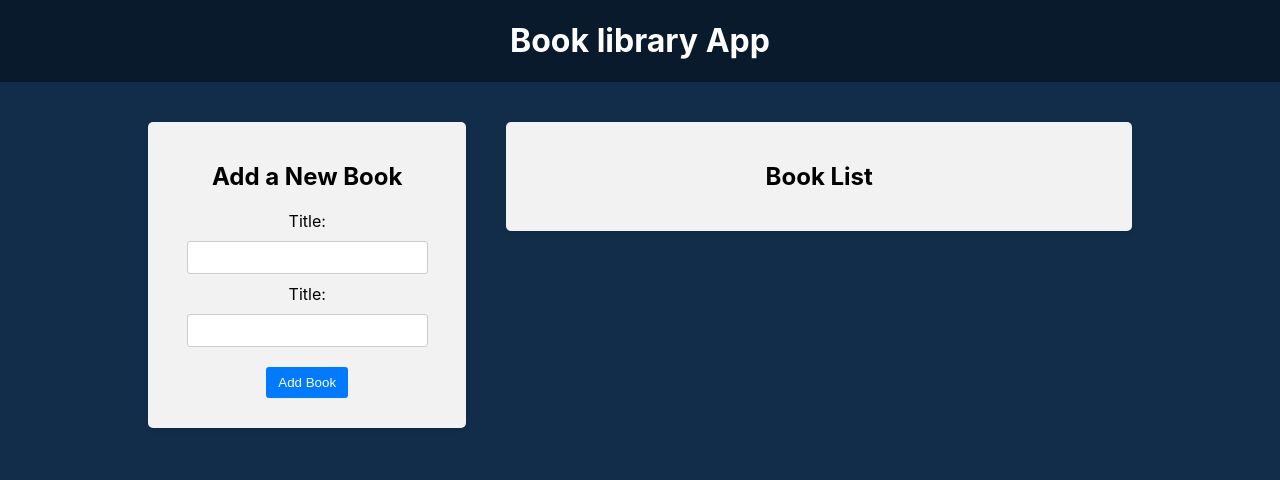
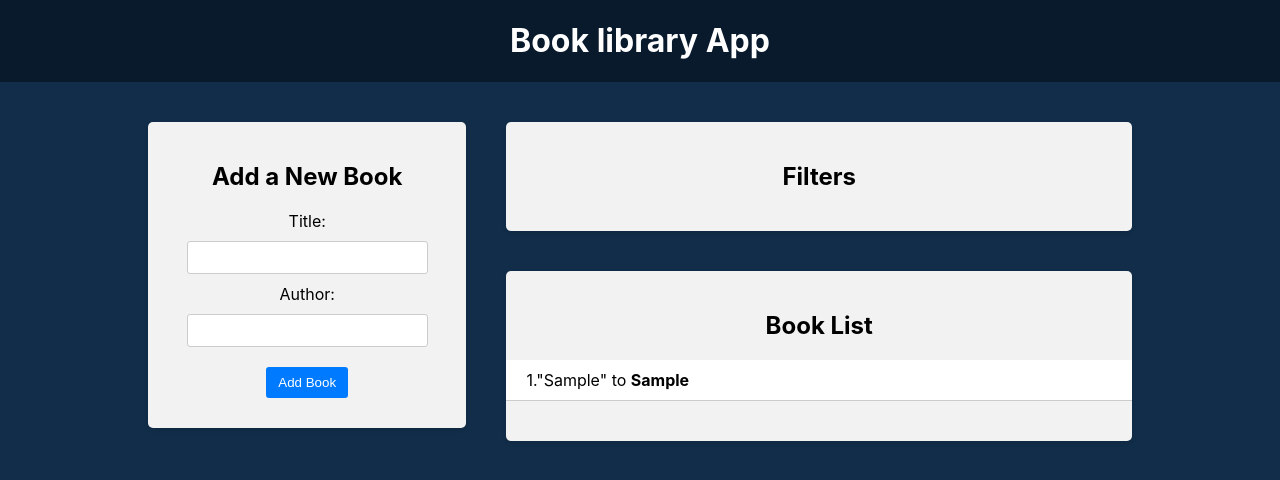
Before and after one commit to Lomkaaa/30-react-redux, a React (Create React App) app in the folder frontend/: page / in a window 1280 px wide. Both pictures are taken after typing "Sample", "Sample" into the empty fields and a click on the button "Add Book". Shown: the top 480 px of the page. Built offline with nearby package versions, Linux system fonts and the light colour scheme.

Commit message:
добавил функционал добавления книг через изСелект и изСпатсп

```diff
--- a/frontend/package.json
+++ b/frontend/package.json
@@ -3,11 +3,13 @@
   "version": "0.1.0",
   "private": true,
   "dependencies": {
+    "@reduxjs/toolkit": "^2.3.0",
     "@testing-library/jest-dom": "^5.17.0",
     "@testing-library/react": "^13.4.0",
     "@testing-library/user-event": "^13.5.0",
     "react": "^18.3.1",
     "react-dom": "^18.3.1",
+    "react-redux": "^9.1.2",
     "react-scripts": "5.0.1",
     "web-vitals": "^2.1.4"
   },
--- a/frontend/src/App.js
+++ b/frontend/src/App.js
@@ -14,7 +14,7 @@
                     <BookForm />
                 </div>
                 <div className="app-right-column">
-                    {/* <Filter /> */}
+                    <Filter />
                     <BookList />
                 </div>
             </main>
--- a/frontend/src/components/BookForm/BookForm.js
+++ b/frontend/src/components/BookForm/BookForm.js
@@ -1,15 +1,21 @@
 import { useState } from "react";
+import { useDispatch } from "react-redux";
+import { addBook } from "../../redux/books/actionCreators";
 import "./BookForm.css";
 
 export const BookForm = () => {
     const [title, setTitle] = useState("");
     const [author, setAuthor] = useState("");
+    const dispatch = useDispatch();
 
     const handleSubmit = (e) => {
         e.preventDefault();
         if (title && author.length > 0) {
-            //dispatch action
-
+            const book = {
+                title: title,
+                author: author,
+            };
+            dispatch(addBook(book));
             setAuthor("");
             setTitle("");
         }
@@ -28,7 +34,7 @@
                     ></input>
                 </div>
                 <div>
-                    <label htmlFor="author">Title:</label>
+                    <label htmlFor="author">Author:</label>
                     <input
                         type="text"
                         id="author"
--- a/frontend/src/components/BookList/BookList.js
+++ b/frontend/src/components/BookList/BookList.js
@@ -1,8 +1,25 @@
+import { useSelector } from "react-redux";
 import "./BookList.css";
+
 export const BookList = () => {
+    const books = useSelector((state) => state.books);
     return (
         <div className="app-block book-list">
             <h2>Book List</h2>
+            {books.length === 0 ? (
+                <p> Список книг пуст..</p>
+            ) : (
+                <ul>
+                    {books.map((book, i) => (
+                        <li key={i}>
+                            <div className="book-info">
+                                {1 + i++}."{book.title}" to{" "}
+                                <strong>{book.author}</strong>
+                            </div>
+                        </li>
+                    ))}
+                </ul>
+            )}
         </div>
     );
 };
--- a/frontend/src/index.js
+++ b/frontend/src/index.js
@@ -2,6 +2,12 @@
 import ReactDOM from "react-dom/client";
 import "./index.css";
 import App from "./App";
+import { Provider } from "react-redux";
+import { store } from "./redux/store";
 
 const root = ReactDOM.createRoot(document.getElementById("root"));
-root.render(<App />);
+root.render(
+    <Provider store={store}>
+        <App />
+    </Provider>
+);
--- /dev/null
+++ b/frontend/src/redux/books/actionCreators.js
@@ -0,0 +1,8 @@
+import * as a from "./actionTypes";
+
+export const addBook = (newBook) => {
+    return {
+        type: a.ADD_BOOK,
+        payload: newBook,
+    };
+};
--- /dev/null
+++ b/frontend/src/redux/books/actionTypes.js
@@ -0,0 +1 @@
+export const ADD_BOOK = "ADD_BOOK";
--- /dev/null
+++ b/frontend/src/redux/books/reduser.js
@@ -0,0 +1,11 @@
+import * as a from "./actionTypes";
+const initialState = [];
+export const booksReducer = (state = initialState, action) => {
+    switch (action.type) {
+        case a.ADD_BOOK:
+            return [...state, action.payload];
+
+        default:
+            return state;
+    }
+};
--- /dev/null
+++ b/frontend/src/redux/store.js
@@ -0,0 +1,7 @@
+import { configureStore } from "@reduxjs/toolkit";
+import { booksReducer } from "./books/reduser";
+export const store = configureStore({
+    reducer: {
+        books: booksReducer,
+    },
+});
```
Also changed, not shown: 1 other file (tests, documents, lock files or other folders).
